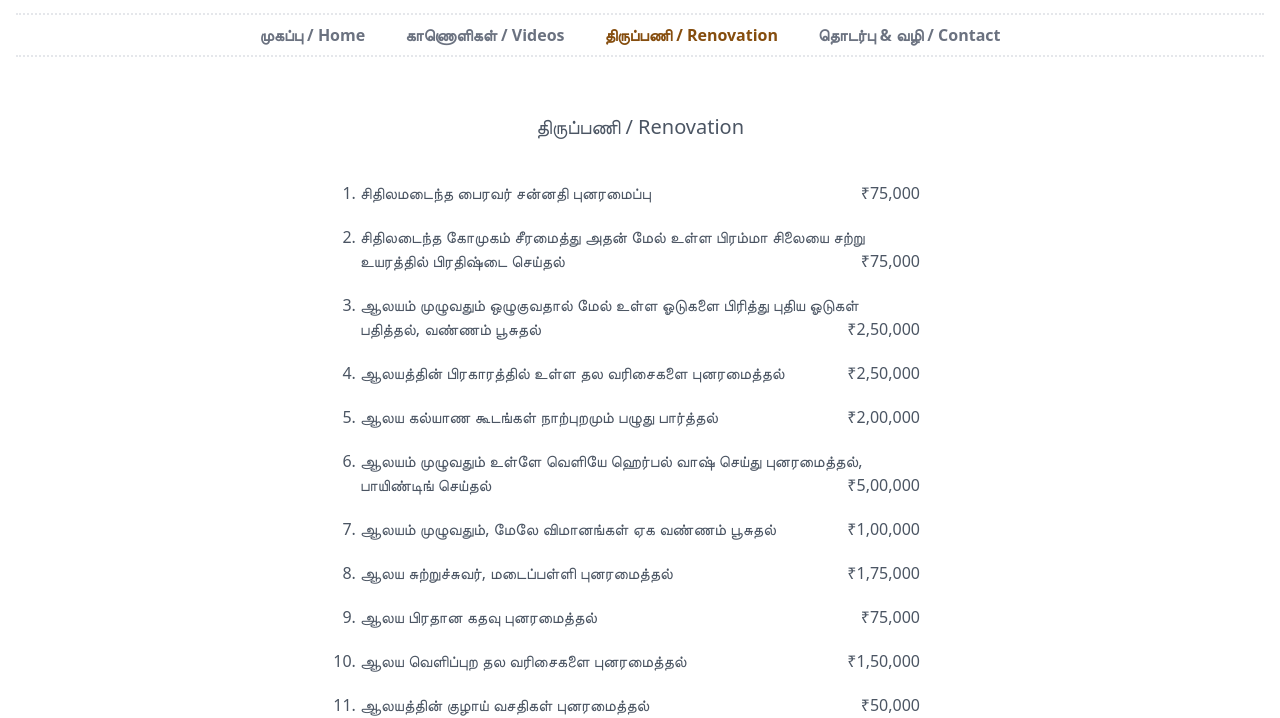
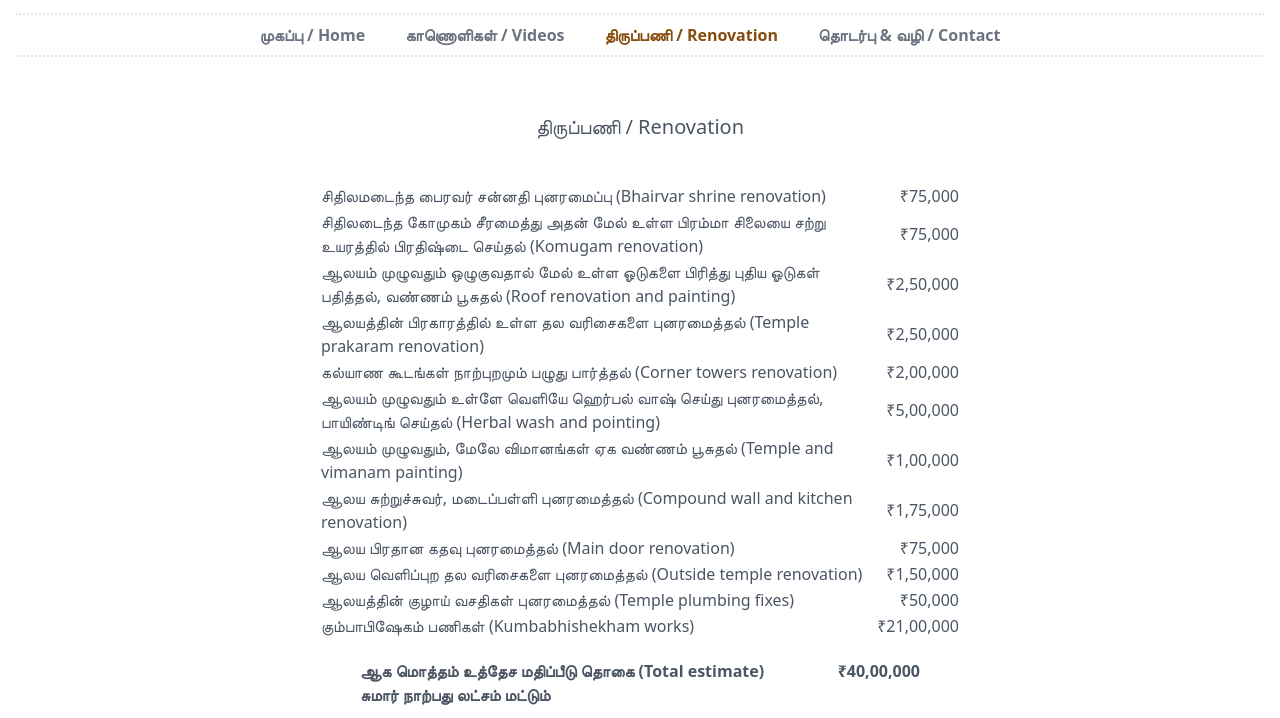
Before and after one commit to kuranganilmuttam/site, a Gatsby site: page /works in a window 1280 px wide. Shown: the part 247-965 px from the top of the page. Built offline with nearby package versions, Linux system fonts and the light colour scheme; Gatsby itself is replaced by a stand-in of ours.

Commit message:
add english content to works page

```diff
--- a/public/page-data/dev-404-page/page-data.json
+++ b/public/page-data/dev-404-page/page-data.json
@@ -1,5 +1,5 @@
 {
     "componentChunkName": "component---cache-dev-404-page-js",
     "path": "/dev-404-page/",
-    "result": {"data":{"allSiteFunction":{"nodes":[]},"allSitePage":{"nodes":[{"path":"/404/"},{"path":"/404.html"},{"path":"/"},{"path":"/videos/"},{"path":"/works/"}]}},"pageContext":{}},
+    "result": {"data":{"allSiteFunction":{"nodes":[]},"allSitePage":{"nodes":[{"path":"/404/"},{"path":"/404.html"},{"path":"/contact/"},{"path":"/"},{"path":"/videos/"},{"path":"/works/"}]}},"pageContext":{}},
     "staticQueryHashes": []}
--- a/src/pages/works.js
+++ b/src/pages/works.js
@@ -8,23 +8,62 @@ const WorksPage = () => {
       <div></div>
       <div class="col-span-2">
         <h1 class="text-xl text-center py-10">திருப்பணி / Renovation</h1>
+        <table>
+          <th>
+          </th>
+          <tr>
+            <td>சிதிலமடைந்த பைரவர் சன்னதி புனரமைப்பு (Bhairvar shrine renovation)</td>
+            <td class="text-right">₹75,000</td>
+          </tr>
+          <tr>
+            <td>சிதிலடைந்த கோமுகம் சீரமைத்து அதன் மேல் உள்ள பிரம்மா சிலையை சற்று உயரத்தில் பிரதிஷ்டை செய்தல் (Komugam renovation)</td>
+            <td class="text-right">₹75,000</td>
+          </tr>
+          <tr>
+            <td>ஆலயம் முழுவதும் ஒழுகுவதால் மேல் உள்ள ஓடுகளை பிரித்து புதிய ஓடுகள் பதித்தல், வண்ணம் பூசுதல் (Roof renovation and painting)</td>
+            <td class="text-right">₹2,50,000</td>
+          </tr>
+          <tr>
+            <td>ஆலயத்தின் பிரகாரத்தில் உள்ள தல வரிசைகளை புனரமைத்தல் (Temple prakaram renovation)</td>
+            <td class="text-right">₹2,50,000</td>
+          </tr>
+          <tr>
+            <td>கல்யாண கூடங்கள் நாற்புறமும் பழுது பார்த்தல் (Corner towers renovation)</td>
+            <td class="text-right">₹2,00,000</td>
+          </tr>
+          <tr>
+            <td>ஆலயம் முழுவதும் உள்ளே வெளியே ஹெர்பல் வாஷ் செய்து புனரமைத்தல், பாயிண்டிங் செய்தல் (Herbal wash and pointing)</td>
+            <td class="text-right">₹5,00,000</td>
+          </tr>
+          <tr>
+            <td>ஆலயம் முழுவதும், மேலே விமானங்கள் ஏக வண்ணம் பூசுதல் (Temple and vimanam painting)</td>
+            <td class="text-right">₹1,00,000</td>
+          </tr>
+          <tr>
+            <td>ஆலய சுற்றுச்சுவர், மடைப்பள்ளி புனரமைத்தல் (Compound wall and kitchen renovation)</td>
+            <td class="text-right">₹1,75,000</td>
+          </tr>
+          <tr>
+            <td>ஆலய பிரதான கதவு புனரமைத்தல்  (Main door renovation)</td>
+            <td class="text-right">₹75,000</td>
+          </tr>
+          <tr>
+            <td>ஆலய வெளிப்புற தல வரிசைகளை புனரமைத்தல் (Outside temple renovation)</td>
+            <td class="text-right">₹1,50,000</td>
+          </tr>
+          <tr>
+            <td>ஆலயத்தின் குழாய் வசதிகள் புனரமைத்தல் (Temple plumbing fixes)</td>
+            <td class="text-right">₹50,000</td>
+          </tr>
+          <tr>
+            <td> கும்பாபிஷேகம் பணிகள் (Kumbabhishekham works)</td>
+            <td class="text-right">₹21,00,000</td>
+          </tr>
+        </table>
         <div class="px-10">
-          <ol class="list-decimal">
-            <li class="pb-5"> சிதிலமடைந்த பைரவர் சன்னதி புனரமைப்பு <span class="pl-5 float-right">₹75,000</span></li>
-            <li class="pb-5"> சிதிலடைந்த கோமுகம் சீரமைத்து அதன் மேல் உள்ள பிரம்மா சிலையை சற்று உயரத்தில் பிரதிஷ்டை செய்தல் <span class="float-right">₹75,000</span></li>
-            <li class="pb-5"> ஆலயம் முழுவதும் ஒழுகுவதால் மேல் உள்ள ஓடுகளை பிரித்து புதிய ஓடுகள் பதித்தல், வண்ணம் பூசுதல்<span class="pl-5 float-right">₹2,50,000</span></li>
-            <li class="pb-5"> ஆலயத்தின் பிரகாரத்தில் உள்ள தல வரிசைகளை புனரமைத்தல் <span class="pl-5 float-right">₹2,50,000</span></li>
-            <li class="pb-5"> ஆலய கல்யாண கூடங்கள் நாற்புறமும் பழுது பார்த்தல் <span class="pl-5 float-right">₹2,00,000</span></li>
-            <li class="pb-5"> ஆலயம் முழுவதும் உள்ளே வெளியே ஹெர்பல் வாஷ் செய்து புனரமைத்தல், பாயிண்டிங் செய்தல் <span class="pl-5 float-right">₹5,00,000</span></li>
-            <li class="pb-5"> ஆலயம் முழுவதும், மேலே விமானங்கள் ஏக வண்ணம் பூசுதல் <span class="pl-5 float-right">₹1,00,000</span></li>
-            <li class="pb-5"> ஆலய சுற்றுச்சுவர், மடைப்பள்ளி புனரமைத்தல் <span class="pl-5 float-right">₹1,75,000</span></li>
-            <li class="pb-5"> ஆலய பிரதான கதவு புனரமைத்தல் <span class="pl-5 float-right">₹75,000</span></li>
-            <li class="pb-5"> ஆலய வெளிப்புற தல வரிசைகளை புனரமைத்தல்  <span class="pl-5 float-right">₹1,50,000</span></li>
-            <li class="pb-5"> ஆலயத்தின் குழாய் வசதிகள் புனரமைத்தல்  <span class="pl-5 float-right">₹50,000</span></li>
-          </ol>
           <div class="pt-5">
-            <p class="font-semibold">ஆக மொத்தம் உத்தேச மதிப்பீடு தொகை <span class="pl-5 float-right">₹19,00,000</span></p>
-            <p class="font-semibold">சுமார் பத்தொன்பது லட்சம் மட்டும்</p>
+            <p class="font-semibold">ஆக மொத்தம் உத்தேச மதிப்பீடு தொகை (Total estimate) <span class="pl-5 float-right">₹40,00,000</span></p>
+            <p class="font-semibold">சுமார் நாற்பது லட்சம் மட்டும்</p>
           </div>
         </div>
       </div>
@@ -34,3 +73,4 @@ const WorksPage = () => {
 }
 
 export default WorksPage
+//
```
